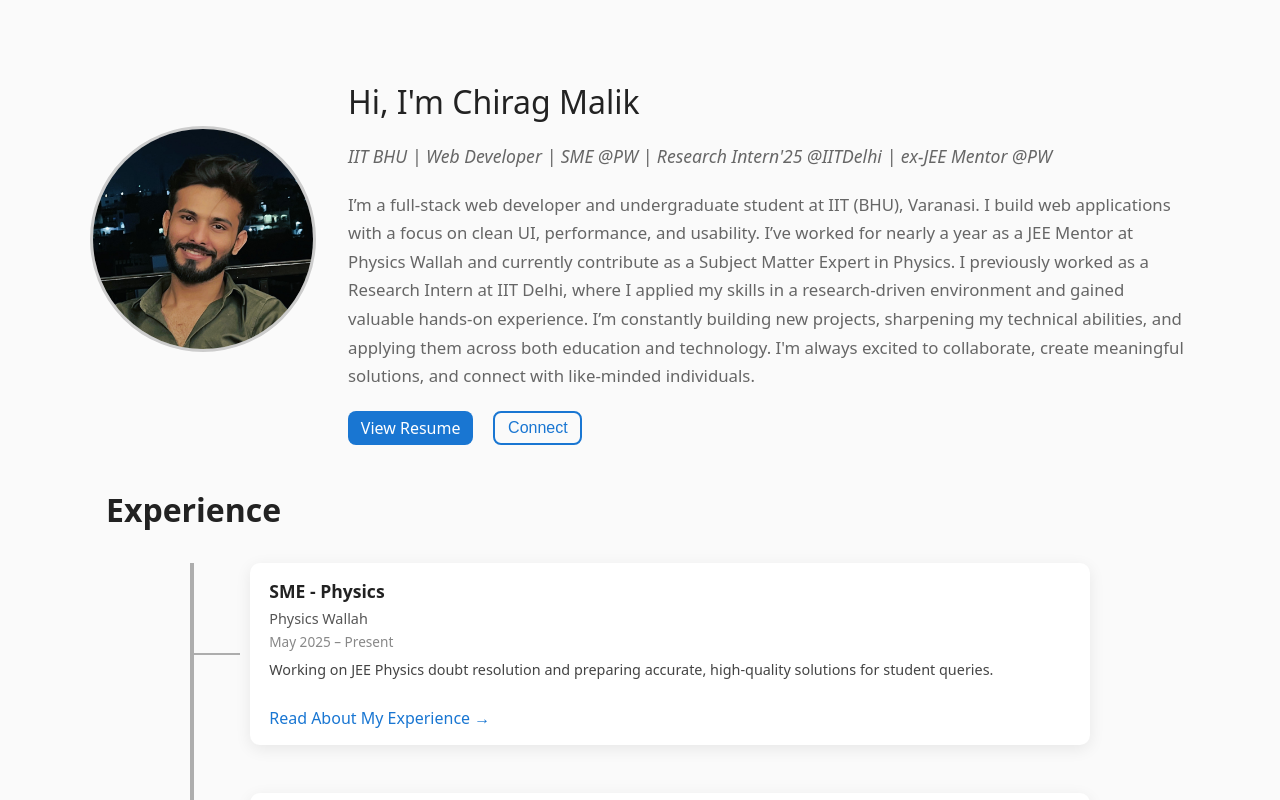
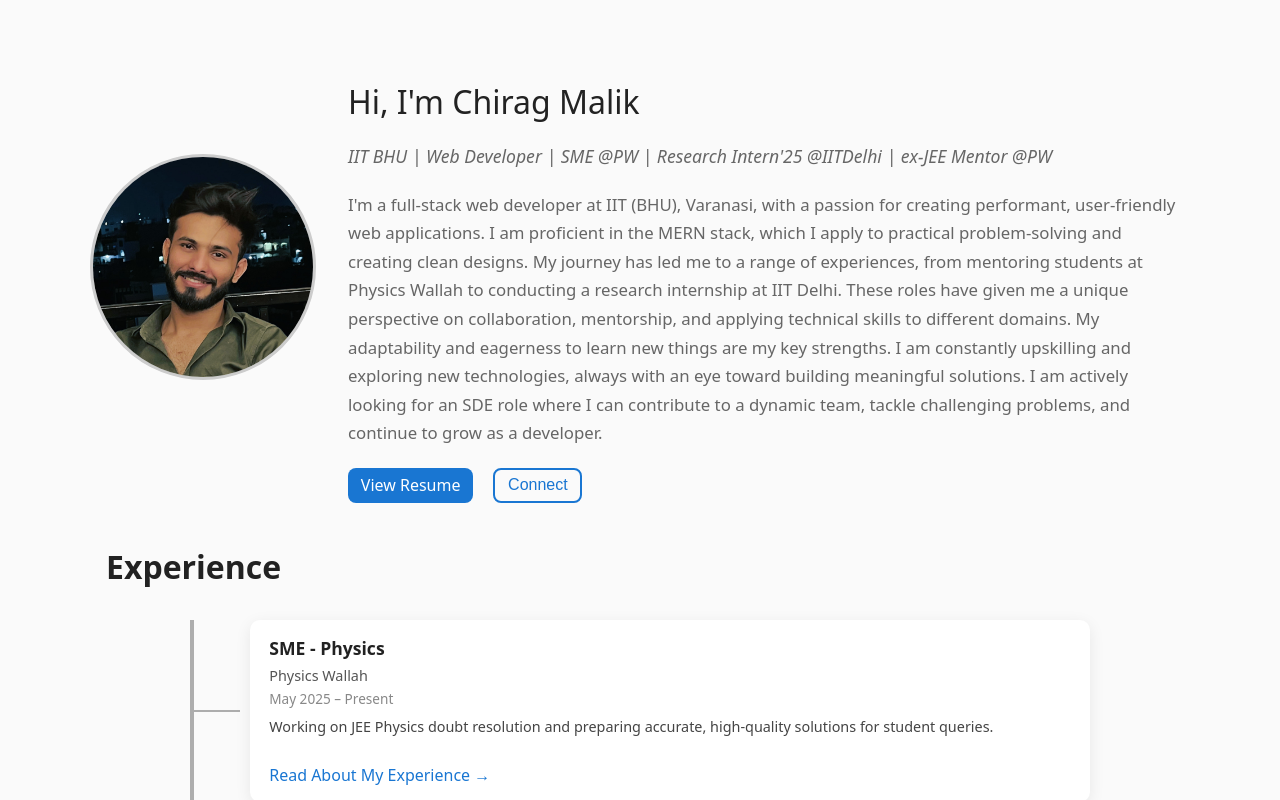
Before and after one commit to chiragmalik2612/chiragmalikpf, a React (Vite) app: page / in a window 1280 px wide. Shown: the top 800 px of the page. Built offline with nearby package versions, Linux system fonts and the light colour scheme.

Commit message:
Update HeroSection.jsx

```diff
--- a/src/components/HeroSection.jsx
+++ b/src/components/HeroSection.jsx
@@ -18,8 +18,9 @@ const HeroSection = () => {
           Mentor @PW
         </p>
         <p className={styles.description}>
-          I’m a full-stack web developer and undergraduate student at IIT (BHU), Varanasi. I build web applications with a focus on clean UI, performance, and usability. I’ve worked for nearly a year as a JEE Mentor at Physics Wallah and currently contribute as a Subject Matter Expert in Physics. I previously worked as a Research Intern at IIT Delhi, where I applied my skills in a research-driven environment and gained valuable hands-on experience. I’m constantly building new projects, sharpening my technical abilities, and applying them across both education and technology. I'm always excited to collaborate, create meaningful solutions, and connect with like-minded individuals.
-        </p>
+         I'm a full-stack web developer at IIT (BHU), Varanasi, with a passion for creating performant, user-friendly web applications. I am proficient in the MERN stack, which I apply to practical problem-solving and creating clean designs.
+         My journey has led me to a range of experiences, from mentoring students at Physics Wallah to conducting a research internship at IIT Delhi. These roles have given me a unique perspective on collaboration, mentorship, and applying technical skills to different domains. My adaptability and eagerness to learn new things are my key strengths.
+         I am constantly upskilling and exploring new technologies, always with an eye toward building meaningful solutions. I am actively looking for an SDE role where I can contribute to a dynamic team, tackle challenging problems, and continue to grow as a developer.</p>
         {/* Action Buttons */}
         <div className={styles.buttonGroup}>
           <a
```
